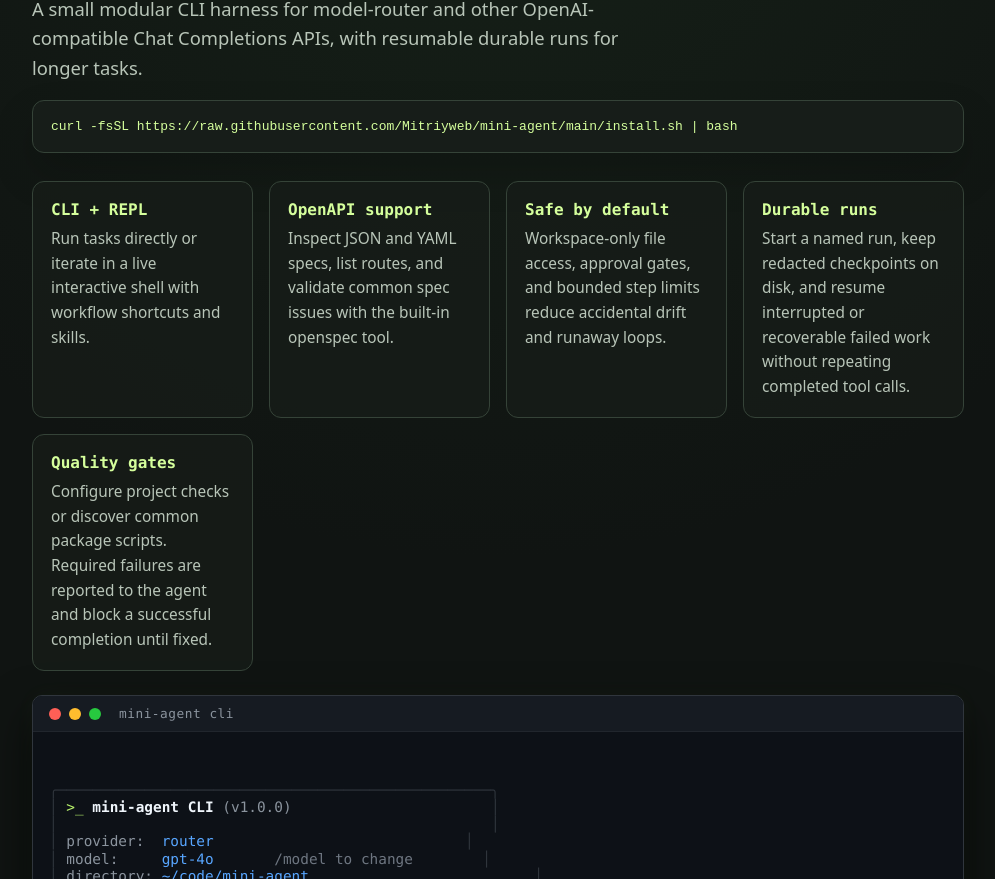
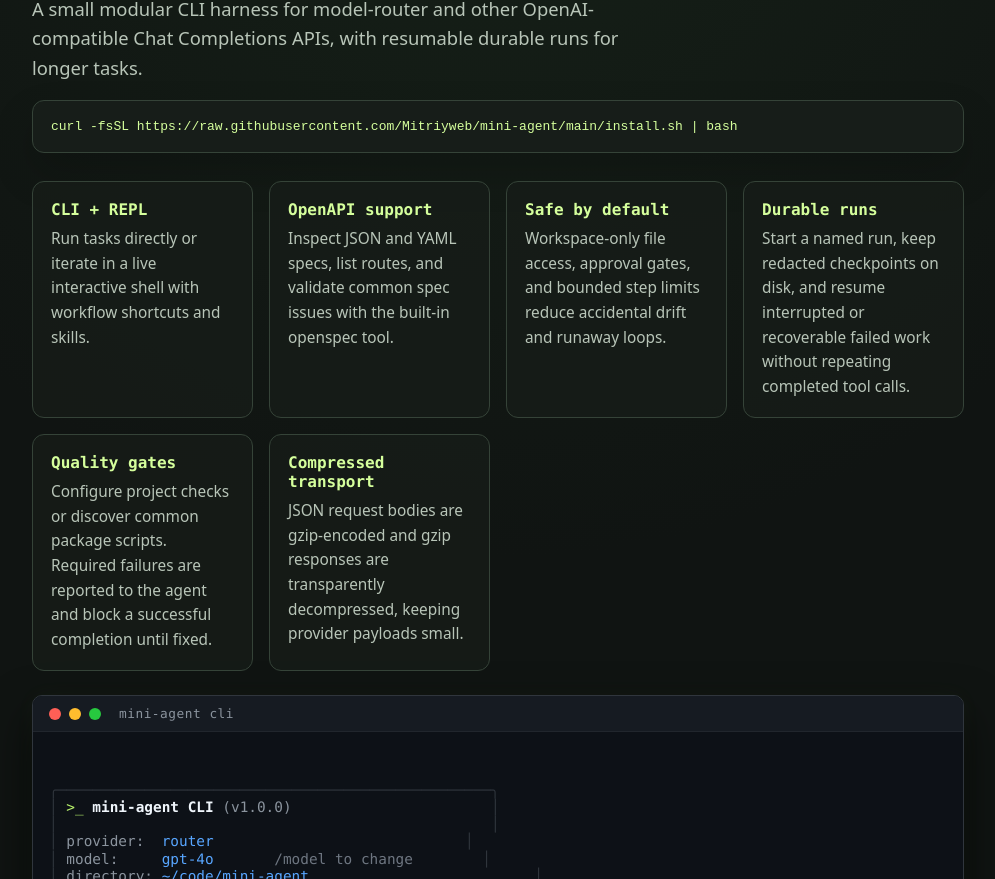
Before and after one commit to Mitriyweb/mini-agent, a website: page docs/index.html in a window 1280 px wide. Shown: the part 221-1100 px from the top of the page, without its empty margins (142-1137 px from the left). Drawn offline with Linux system fonts and the light colour scheme.

Commit message:
docs: document gzip provider transport and console error visibility
Mention gzip request compression and transparent response decoding in
the README feature list and the docs landing page, and note that
errors are always echoed to the console when file logging is enabled.
Also drop the placeholder .gitkeep now that the archive holds entries.

```diff
--- a/docs/index.html
+++ b/docs/index.html
@@ -317,6 +317,10 @@
         <h3>Quality gates</h3>
         <p>Configure project checks or discover common package scripts. Required failures are reported to the agent and block a successful completion until fixed.</p>
       </div>
+      <div class="feature">
+        <h3>Compressed transport</h3>
+        <p>JSON request bodies are gzip-encoded and gzip responses are transparently decompressed, keeping provider payloads small.</p>
+      </div>
     </div>
 
     <div class="terminal" aria-label="mini-agent interactive terminal demo">
```
Also changed, not shown: README.md, 1 other file.
